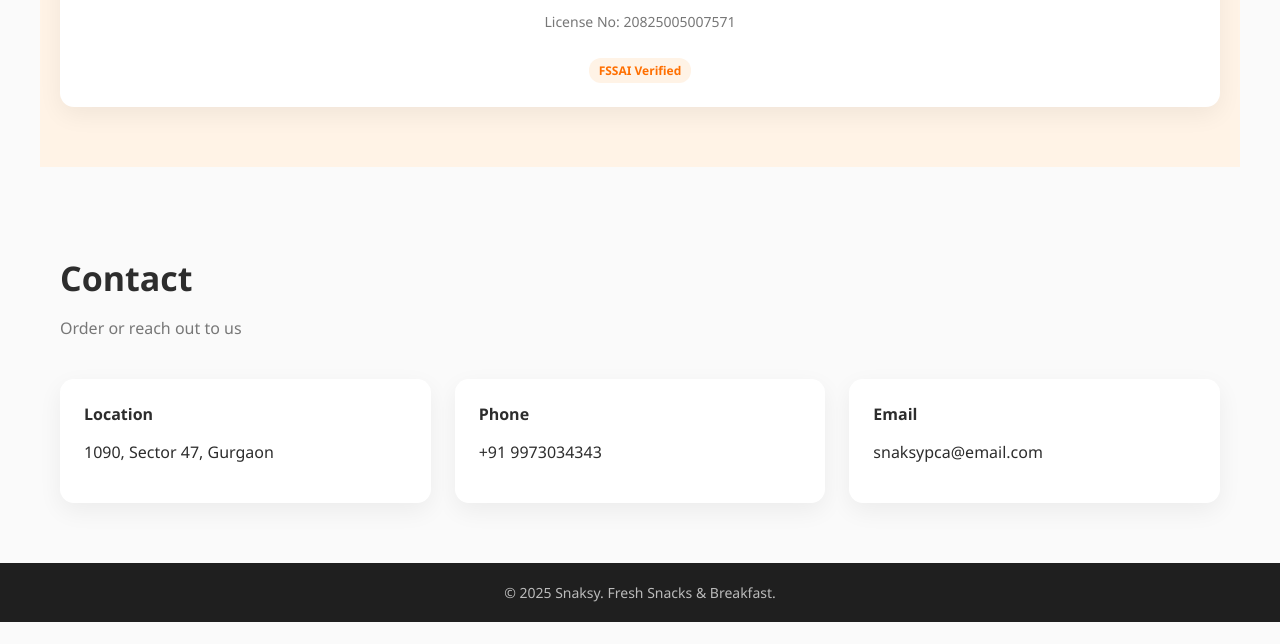
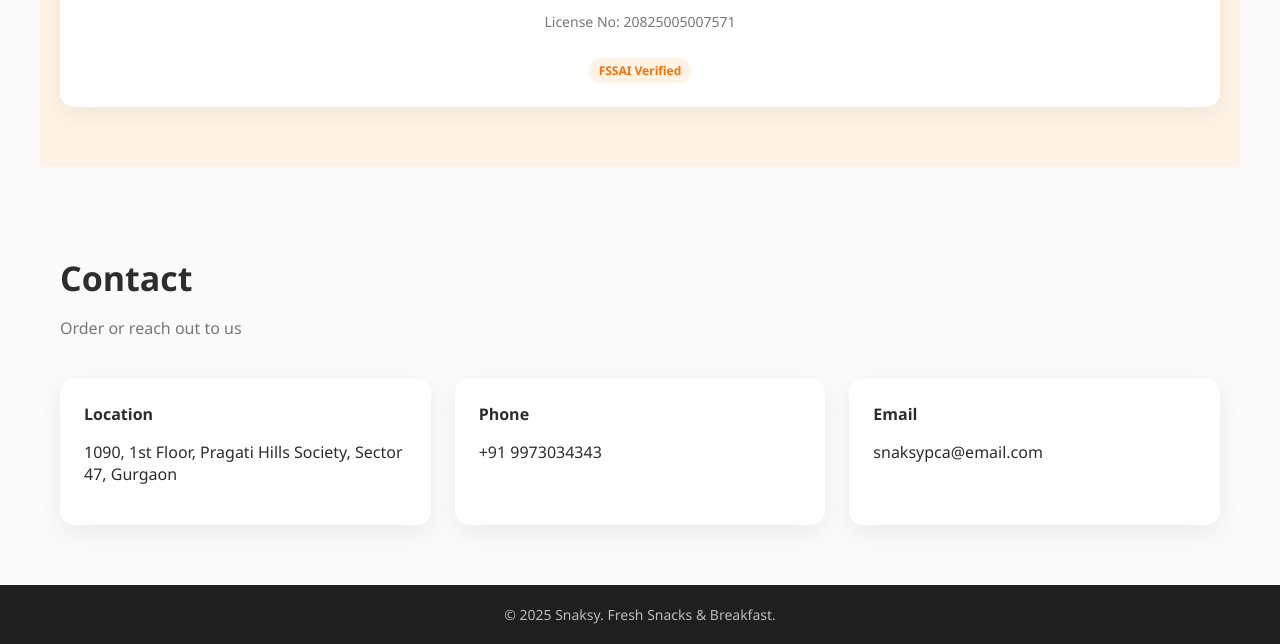
Before and after one commit to ravisingh98/snaksy, a plain HTML site: page index.html in a window 1280 px wide. Shown: the part 2862-3506 px from the top of the page. Before the commit the page ends 3484 px from the top, so only its background shows below. Drawn offline with Linux system fonts and the light colour scheme.

Commit message:
Update index.html

```diff
--- a/index.html
+++ b/index.html
@@ -147,7 +147,7 @@
     <p>Order or reach out to us</p>
   </div>
   <div class="contact-grid">
-    <div class="contact-card"><strong>Location</strong><p>1090, Sector 47, Gurgaon</p></div>
+    <div class="contact-card"><strong>Location</strong><p>1090, 1st Floor, Pragati Hills Society, Sector 47, Gurgaon</p></div>
     <div class="contact-card"><strong>Phone</strong><p>+91 9973034343</p></div>
     <div class="contact-card"><strong>Email</strong><p>snaksypca@email.com</p></div>
   </div>
```
